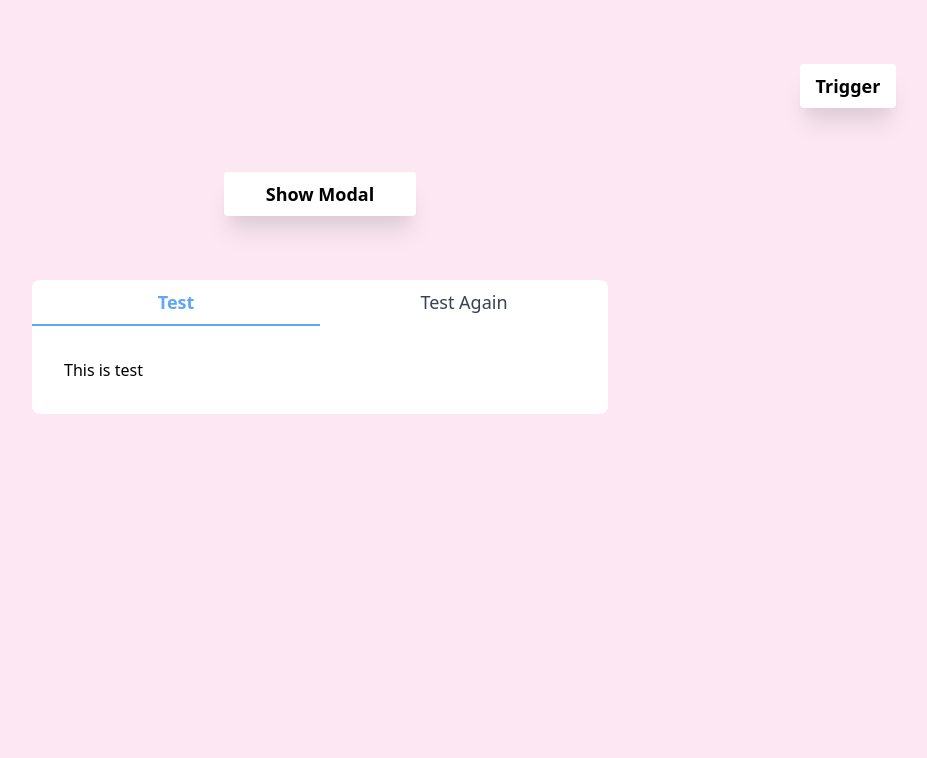
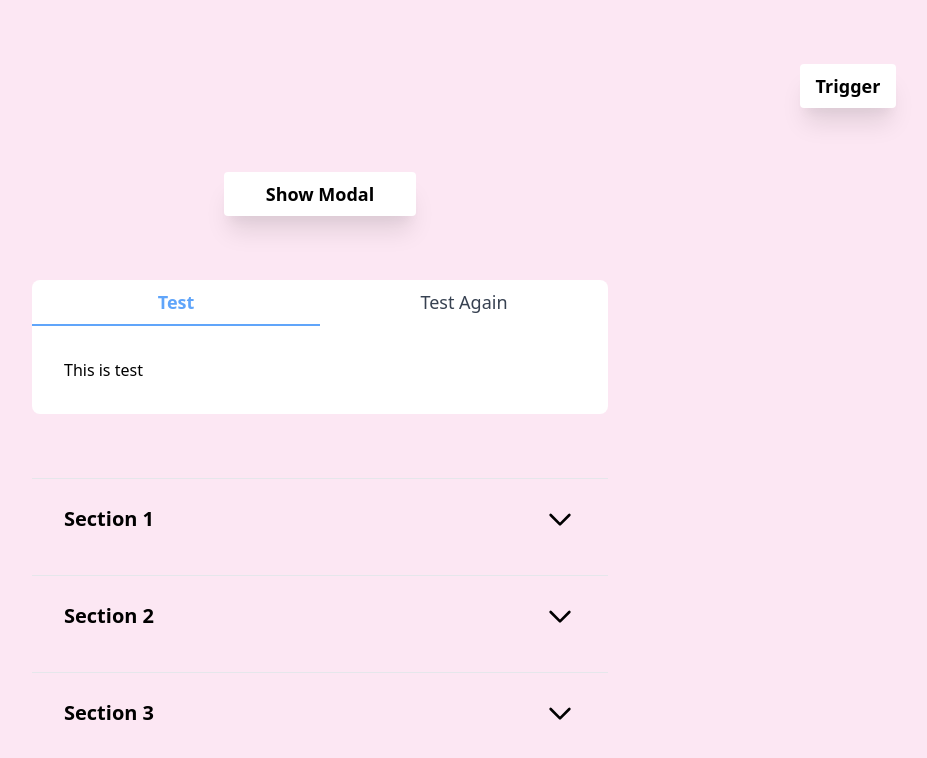
Before and after one commit to TunNandaAung/react-components, a React (Create React App) app: page / in a window 1280 px wide. Shown: the top 758 px of the page, without its empty margins (320-1247 px from the left). Built offline with nearby package versions, Linux system fonts and the light colour scheme.

Commit message:
Add accordion component

```diff
--- a/src/App.js
+++ b/src/App.js
@@ -3,6 +3,10 @@ import React, { useState } from "react";
 import ConfirmModal from "./components/ConfirmModal";
 import Tabs from "./components/Tabs";
 import Tab from "./components/Tab";
+import AccordionList from "./components/accordion/AccordionList";
+import AccordionItem from "./components/accordion/AccordionItem";
+import AccordionContent from "./components/accordion/AccordionContent";
+import AccordionHeader from "./components/accordion/AccordionHeader";
 
 function App() {
   const [show, setShow] = useState(false);
@@ -37,6 +41,28 @@ function App() {
           </Tabs>
         </div>
       </div>
+      <div className="mt-16 max-w-xl w-full mx-auto">
+        <AccordionList>
+          <AccordionItem>
+            <AccordionHeader>Section 1</AccordionHeader>
+            <AccordionContent>
+              Mauris mauris ante, blandit et, ultrices a.
+            </AccordionContent>
+          </AccordionItem>
+          <AccordionItem>
+            <AccordionHeader>Section 2</AccordionHeader>
+            <AccordionContent>
+              Sed non urna. Donec et ante. Phasellus eu ligula.
+            </AccordionContent>
+          </AccordionItem>
+          <AccordionItem>
+            <AccordionHeader>Section 3</AccordionHeader>
+            <AccordionContent>
+              Nam enim risus, molestie et, porta ac, aliquam ac.
+            </AccordionContent>
+          </AccordionItem>
+        </AccordionList>
+      </div>
       <ConfirmModal show={show} dismiss={dismiss}></ConfirmModal>
     </div>
   );
--- /dev/null
+++ b/src/components/accordion/AccordionContent.js
@@ -0,0 +1,23 @@
+import React, { useContext, useEffect, useRef } from "react";
+import { AccordionItemContext } from "./AccordionItem";
+
+const AccordionContent = (props) => {
+  const { expanded } = useContext(AccordionItemContext);
+  const itemRef = useRef();
+
+  return (
+    <div
+      className="relative overflow-hidden transition-all max-h-0 duration-500 text-gray-700 mb-4"
+      ref={itemRef}
+      style={
+        expanded
+          ? { maxHeight: `${itemRef.current.scrollHeight}px` }
+          : { maxHeight: "0px" }
+      }
+    >
+      <div className="py-1 px-8 leading-8">{props.children}</div>
+    </div>
+  );
+};
+
+export default AccordionContent;
--- /dev/null
+++ b/src/components/accordion/AccordionHeader.js
@@ -0,0 +1,37 @@
+import React, { useContext } from "react";
+import { AccordionItemContext } from "./AccordionItem";
+
+const AccordionHeader = (props) => {
+  const { expanded, toggleExpansion } = useContext(AccordionItemContext);
+
+  return (
+    <div
+      role="button"
+      className="w-full px-8 py-6 text-left focus:outline-none flex items-center justify-between"
+      onClick={toggleExpansion}
+    >
+      <h3 className="text-lg md:text-xl font-semibold leading-10">
+        {props.children}
+      </h3>
+      <svg
+        xmlns="http://www.w3.org/2000/svg"
+        className={
+          "flex-shrink-0 transition-transform duration-700 h-8 w-8 " +
+          (expanded ? "rotate-180 transform" : "")
+        }
+        fill="none"
+        viewBox="0 0 24 24"
+        stroke="currentColor"
+      >
+        <path
+          strokeLinecap="round"
+          strokeLinejoin="round"
+          strokeWidth="2"
+          d="M19 9l-7 7-7-7"
+        />
+      </svg>
+    </div>
+  );
+};
+
+export default AccordionHeader;
--- /dev/null
+++ b/src/components/accordion/AccordionItem.js
@@ -0,0 +1,20 @@
+import React, { useState } from "react";
+
+export const AccordionItemContext = React.createContext({
+  expanded: false,
+  toggleExpansion: () => {},
+});
+
+const AccordionItem = (props) => {
+  const [expanded, setExpanded] = useState(false);
+
+  const toggleExpansion = () => setExpanded(!expanded);
+
+  return (
+    <AccordionItemContext.Provider value={{ expanded, toggleExpansion }}>
+      <div className="relative border-b border-gray-30">{props.children}</div>
+    </AccordionItemContext.Provider>
+  );
+};
+
+export default AccordionItem;
--- /dev/null
+++ b/src/components/accordion/AccordionList.js
@@ -0,0 +1,9 @@
+import React from "react";
+
+const AccordionList = (props) => {
+  return (
+    <div className="shadow-box border-t boder-gray-400">{props.children}</div>
+  );
+};
+
+export default AccordionList;
```
Also changed, not shown: 1 other file (tests, documents, lock files or other folders).
